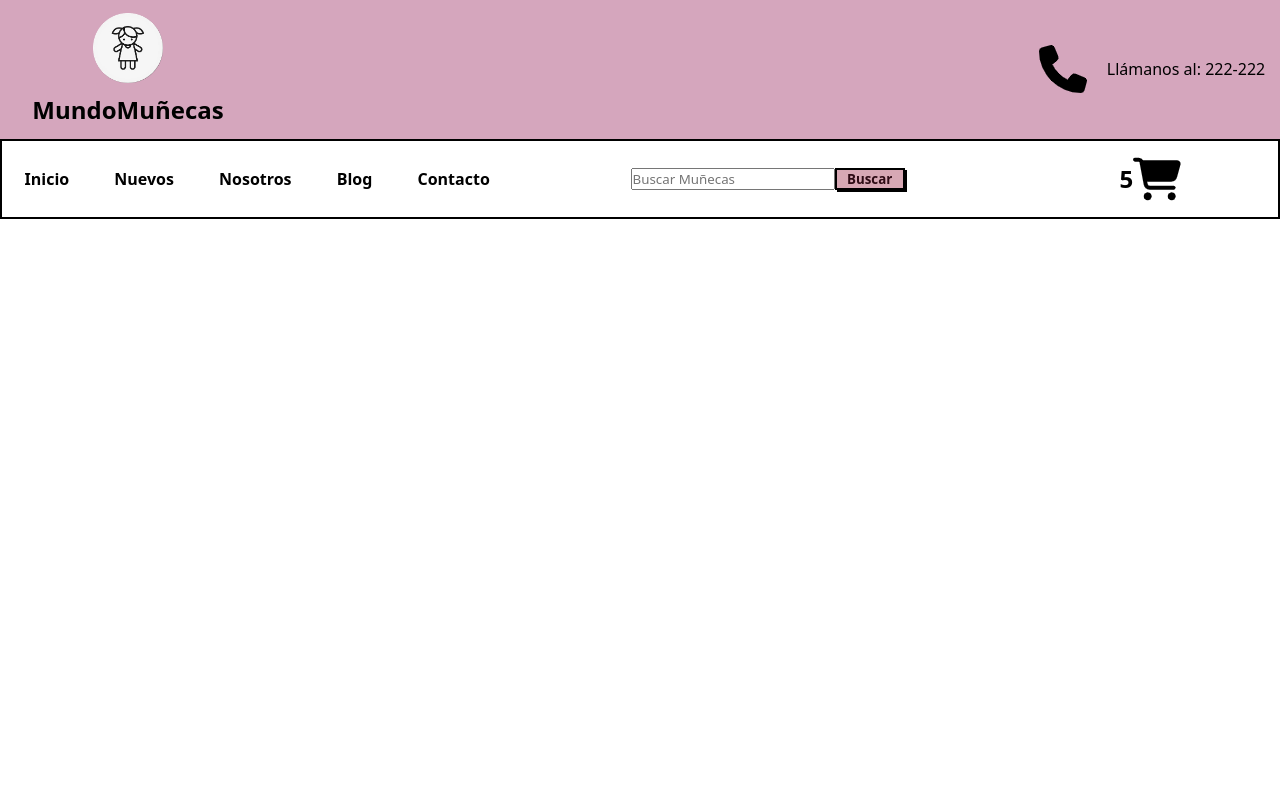
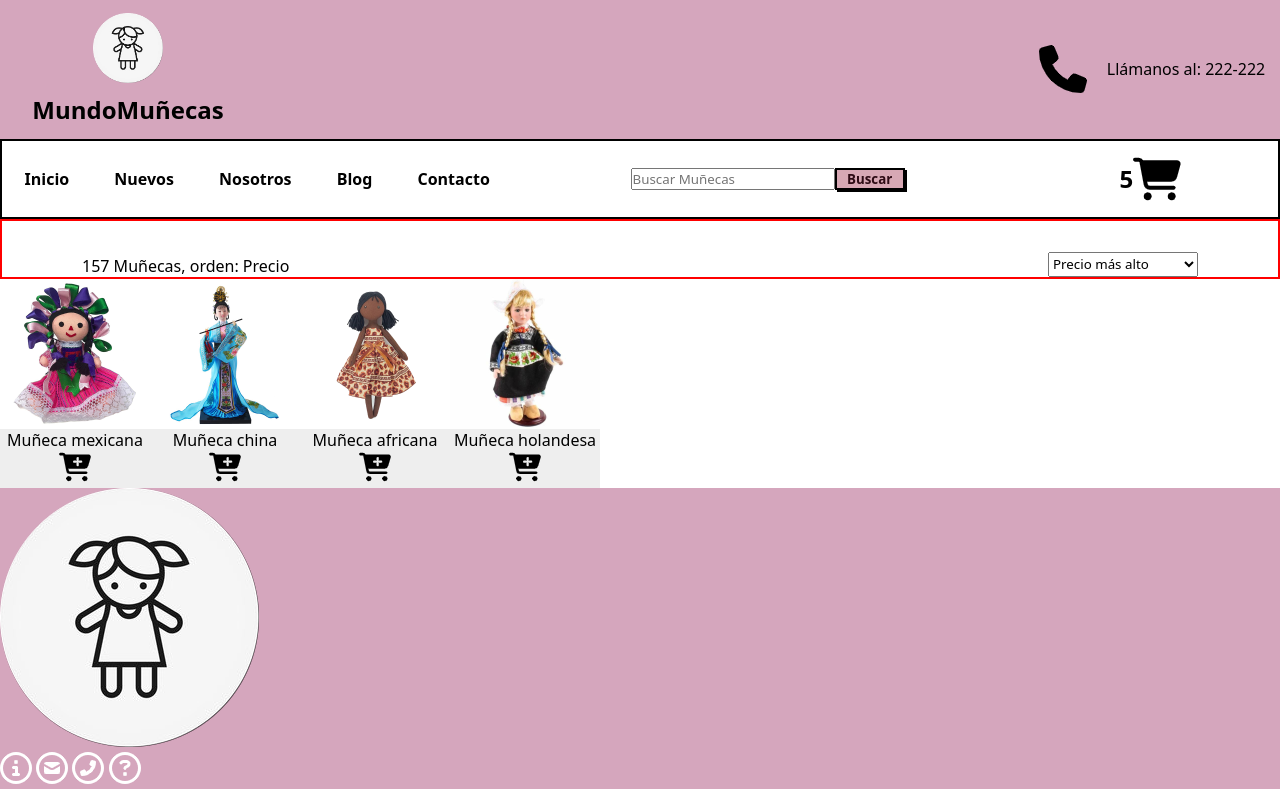
Before and after one commit to SebaPobando/fundamentos-web-4c, a plain HTML site: page CSS/mundo_munecas/index.html in a window 1280 px wide. Drawn offline with Linux system fonts and the light colour scheme.

Commit message:
Ensayo 1/2

```diff
--- a/CSS/mundo_munecas/assets/css/style.css
+++ b/CSS/mundo_munecas/assets/css/style.css
@@ -110,3 +110,40 @@ li:hover {
 #carrito-1:hover {
     cursor: pointer;
 }
+
+.vendidas {
+    display: flex;
+    flex-flow: row wrap;
+    justify-content: space-between;
+    align-items: end;
+    padding: 0 80px 0 80px;
+    height: 60px;
+    border: 2px solid red;
+}
+
+select {
+    width: 150px;
+    height: 25px;
+}
+
+.card {
+    display: flex;
+    flex-flow: column wrap;
+    justify-content: center;
+    align-items: center;
+    background-color: #eeeeee;
+}
+
+.cards {
+    display: flex;
+    flex-flow: row wrap;
+}
+
+.card>img {
+    width: 150px;
+    height: auto;
+}
+
+footer {
+    background-color: #d5a6bd;
+}
--- a/CSS/mundo_munecas/index.html
+++ b/CSS/mundo_munecas/index.html
@@ -36,6 +36,57 @@
             <img id="carrito-1" src="assets/img/carrito-1.png" alt="">
         </article>
     </nav>
+    <main>
+        <section class="vendidas">
+            <p id="precio">157 Muñecas, orden: Precio</p>
+            <select name="" id="">
+                <option value="precio_alto">Precio más alto</option>
+                <option value="precio_bajo">Precio más bajo</option>
+                <option value="relevantes">Relevantes</option>
+            </select>
+        </section>
+        <section class="cards">
+            <div class="card">
+                <img src="assets/img/mexicana.jpg" alt="">
+                <p>Muñeca mexicana</p>
+                <div class="carrito-mas">
+                    <img src="assets/img/carrito-2.png" alt="">
+                </div>
+            </div>
+            <div class="card">
+                <img src="/assets/img/china.jpg" alt="">
+                <p>Muñeca china</p>
+                <div class="carrito-mas">
+                    <img src="assets/img/carrito-2.png" alt="">
+                </div>
+            </div>
+            <div class="card">
+                <img src="assets/img/africana.jpg" alt="">
+                <p>Muñeca africana</p>
+                <div class="carrito-mas">
+                    <img src="assets/img/carrito-2.png" alt="">
+                </div>
+            </div>
+            <div class="card">
+                <img src="assets/img/holandesa.jpg" alt="">
+                <p>Muñeca holandesa</p>
+                <div class="carrito-mas">
+                    <img src="assets/img/carrito-2.png" alt="">
+                </div>
+            </div>
+        </section>
+    </main>
+    <footer>
+        <section id="muneca-footer">
+            <img id="imagen-muneca-footer" src="/assets/img/logo.png" alt="">
+        </section>
+        <section class="images">
+            <img src="/assets/img/info.png" alt="">
+            <img src="/assets/img/email.png" alt="">
+            <img src="/assets/img/telefono-2.png" alt="">
+            <img src="/assets/img/preguntas.png" alt="">
+        </section>
+    </footer>
 </body>
 
 </html>
```
